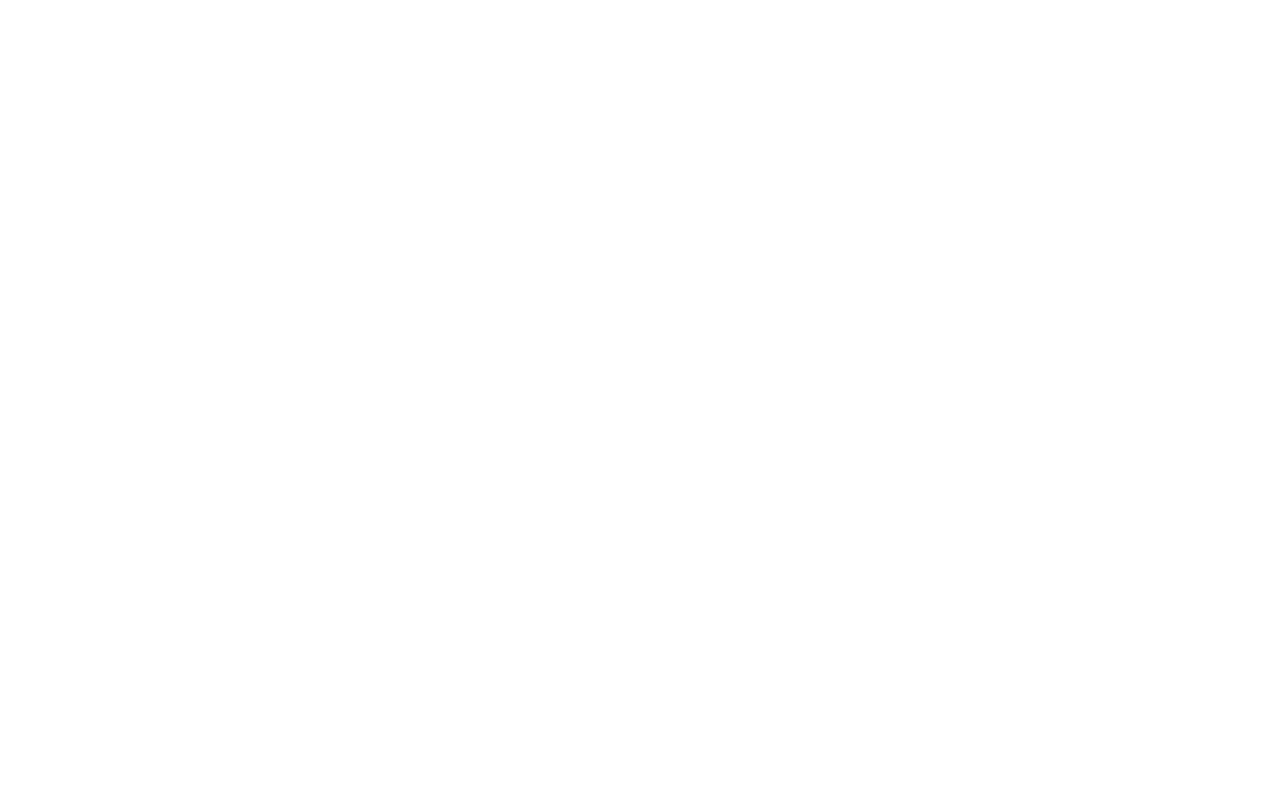
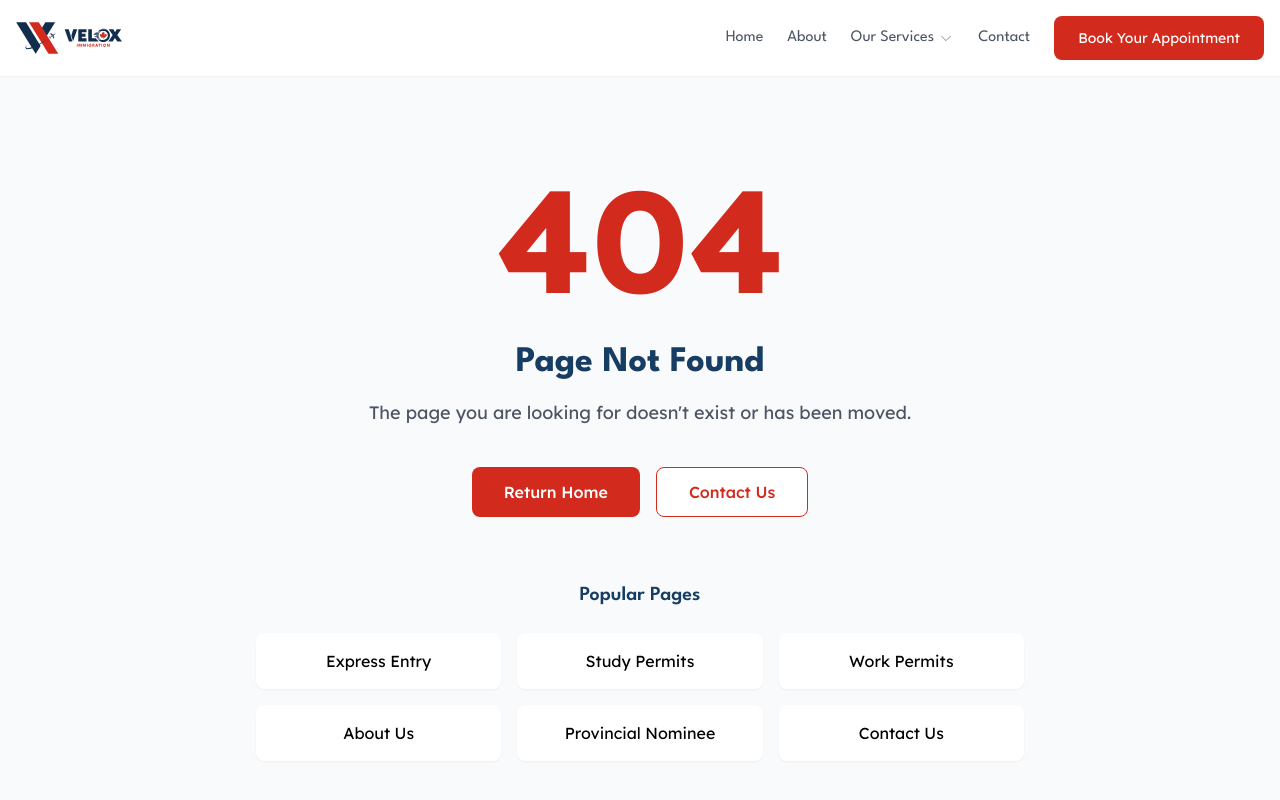
Before and after one commit to PraveenJoshua23/velox-immigration, an Angular app: page /404 in a window 1280 px wide. Before the commit this address led to /. Shown: the top 800 px of the page. Built offline with nearby package versions, Linux system fonts and the light colour scheme.

Commit message:
add NotFoundComponent and update routing to handle 404 errors

```diff
--- a/src/app/app.routes.ts
+++ b/src/app/app.routes.ts
@@ -19,6 +19,7 @@
 import { FamilySponsorshipComponent } from './pages/services/family-sponsorship.component';
 import { AppealsHumanitarianComponent } from './pages/services/appeals.component';
 import { BookYourAppointmentComponent } from './pages/book-your-appointment/book-your-appointment.component';
+import { NotFoundComponent } from './pages/not-found/not-found.component';
 
 export const routes: Routes = [
   {
@@ -82,4 +83,6 @@
     path: 'book-your-appointment',
     component: BookYourAppointmentComponent,
   },
+  { path: '404', component: NotFoundComponent },
+  { path: '**', redirectTo: '/404' },
 ];
--- /dev/null
+++ b/src/app/pages/not-found/not-found.component.ts
@@ -0,0 +1,111 @@
+import { Component } from '@angular/core';
+import { CommonModule } from '@angular/common';
+import { RouterModule } from '@angular/router';
+import { HeaderComponent } from '../../components/header.component';
+import { FooterComponent } from '../../components/footer.component';
+
+@Component({
+  selector: 'app-not-found',
+  standalone: true,
+  imports: [CommonModule, RouterModule, HeaderComponent, FooterComponent],
+  template: `
+    <!-- Header -->
+    <app-header />
+
+    <main
+      class="min-h-screen bg-gray-50 flex items-center justify-center py-20"
+    >
+      <div class="container mx-auto px-4">
+        <div class="max-w-3xl mx-auto text-center">
+          <!-- 404 Icon/Image -->
+          <div class="mb-8">
+            <div class="text-fire-600 text-9xl font-bold">404</div>
+          </div>
+
+          <!-- Error Message -->
+          <h1 class="text-4xl font-bold text-sea-900 mb-4">Page Not Found</h1>
+          <p class="text-lg text-gray-600 mb-10">
+            The page you are looking for doesn't exist or has been moved.
+          </p>
+
+          <!-- CTA Buttons -->
+          <div class="flex flex-col sm:flex-row gap-4 justify-center">
+            <button
+              routerLink="/"
+              class="px-8 py-3 bg-fire-600 text-white font-medium rounded-lg hover:bg-fire-700 transition-colors"
+            >
+              Return Home
+            </button>
+            <button
+              routerLink="/contact"
+              class="px-8 py-3 bg-white border border-fire-600 text-fire-600 font-medium rounded-lg hover:bg-fire-50 transition-colors"
+            >
+              Contact Us
+            </button>
+          </div>
+
+          <!-- Quick Links Section -->
+          <div class="mt-16">
+            <h2 class="text-xl font-semibold mb-6 text-sea-900">
+              Popular Pages
+            </h2>
+            <div class="grid grid-cols-1 sm:grid-cols-2 md:grid-cols-3 gap-4">
+              <a
+                routerLink="/services/permanent-residency/express-entry"
+                class="p-4 bg-white rounded-lg shadow-sm hover:shadow-md transition-shadow"
+              >
+                Express Entry
+              </a>
+              <a
+                routerLink="/services/temporary-services/study"
+                class="p-4 bg-white rounded-lg shadow-sm hover:shadow-md transition-shadow"
+              >
+                Study Permits
+              </a>
+              <a
+                routerLink="/services/temporary-services/work"
+                class="p-4 bg-white rounded-lg shadow-sm hover:shadow-md transition-shadow"
+              >
+                Work Permits
+              </a>
+              <a
+                routerLink="/about"
+                class="p-4 bg-white rounded-lg shadow-sm hover:shadow-md transition-shadow"
+              >
+                About Us
+              </a>
+              <a
+                routerLink="/services/permanent-residency/provincial-nominee"
+                class="p-4 bg-white rounded-lg shadow-sm hover:shadow-md transition-shadow"
+              >
+                Provincial Nominee
+              </a>
+              <a
+                routerLink="/contact"
+                class="p-4 bg-white rounded-lg shadow-sm hover:shadow-md transition-shadow"
+              >
+                Contact Us
+              </a>
+            </div>
+          </div>
+        </div>
+      </div>
+    </main>
+
+    <!-- Footer -->
+    <app-footer [hideContactBanner]="true" />
+  `,
+  styles: [
+    `
+      :host {
+        display: block;
+      }
+
+      .text-9xl {
+        font-size: 9rem;
+        line-height: 1;
+      }
+    `,
+  ],
+})
+export class NotFoundComponent {}
```
Also changed, not shown: public/assets/icons/service-pnp.svg (added).
